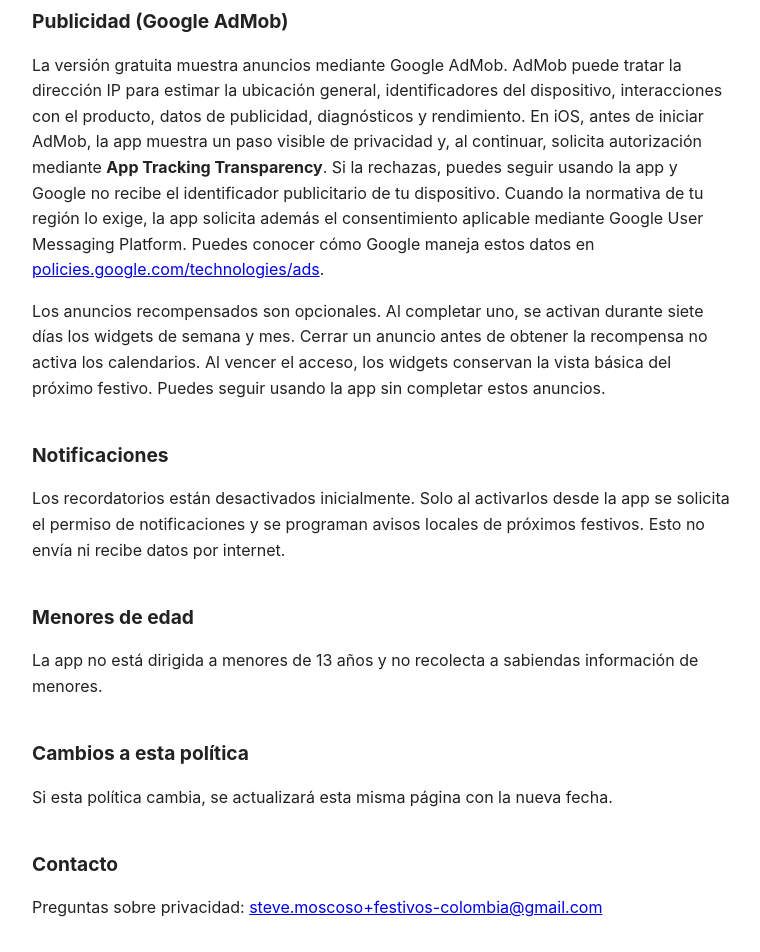
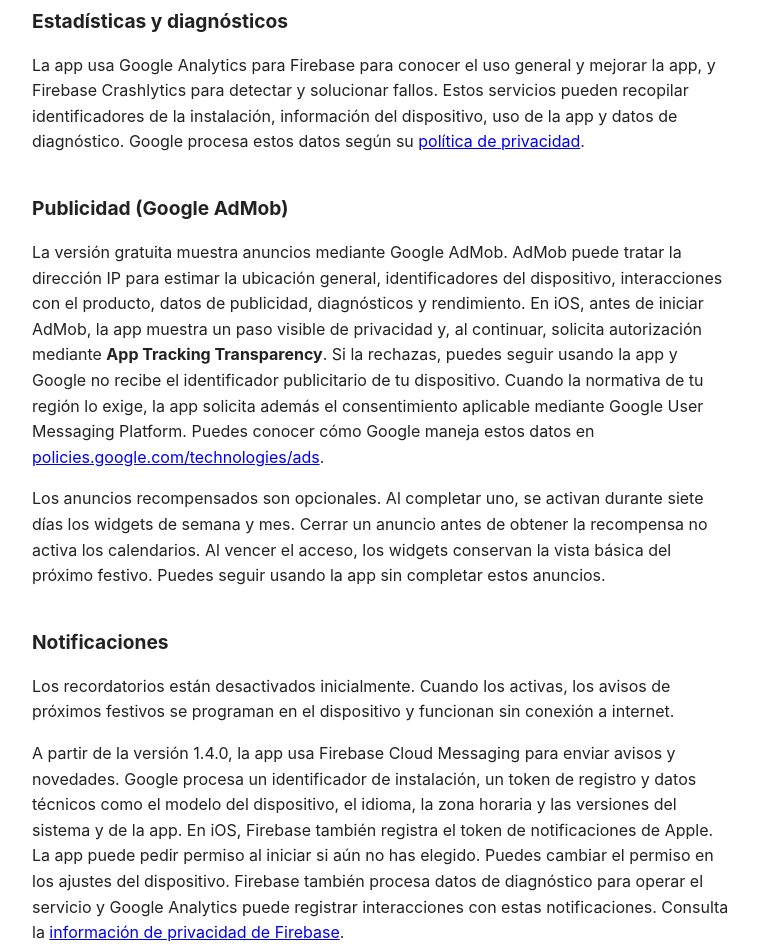
Before and after one commit to steveazul87/app-privacy, a plain HTML site: page festivos-colombia/index.html in a window 1280 px wide. Shown: the part 640-1592 px from the top of the page, without its empty margins (258-1018 px from the left). Drawn offline with Linux system fonts and the light colour scheme.

Commit message:
Document Festivos Colombia push notifications

```diff
--- a/festivos-colombia/index.html
+++ b/festivos-colombia/index.html
@@ -13,7 +13,7 @@
 </head>
 <body>
 <h1>Política de privacidad de Mis Festivos Colombia</h1>
-<p><em>Última actualización: 28 de octubre de 2026</em></p>
+<p><em>Última actualización: 27 de noviembre de 2026</em></p>
 
 <p>Mis Festivos Colombia es una aplicación gratuita para Android e iOS que muestra los días
 festivos oficiales de Colombia. Esta política explica qué datos se manejan al usar la app.</p>
@@ -32,6 +32,13 @@ vencimiento y un identificador local de la recompensa se guardan en un espacio c
 exclusivamente entre la app y sus widgets. No enviamos estos datos a servidores propios.
 El widget básico y el calendario dentro de la app no requieren esta activación.</p>
 
+<h2>Estadísticas y diagnósticos</h2>
+<p>La app usa Google Analytics para Firebase para conocer el uso general y mejorar la app,
+y Firebase Crashlytics para detectar y solucionar fallos. Estos servicios pueden recopilar
+identificadores de la instalación, información del dispositivo, uso de la app y datos de
+diagnóstico. Google procesa estos datos según su
+<a href="https://policies.google.com/privacy">política de privacidad</a>.</p>
+
 <h2>Publicidad (Google AdMob)</h2>
 <p>La versión gratuita muestra anuncios mediante Google AdMob. AdMob puede tratar la dirección
 IP para estimar la ubicación general, identificadores del dispositivo, interacciones con el
@@ -49,9 +56,17 @@ los calendarios. Al vencer el acceso, los widgets conservan la vista básica del
 Puedes seguir usando la app sin completar estos anuncios.</p>
 
 <h2>Notificaciones</h2>
-<p>Los recordatorios están desactivados inicialmente. Solo al activarlos desde la app se solicita
-el permiso de notificaciones y se programan avisos locales de próximos festivos. Esto no envía
-ni recibe datos por internet.</p>
+<p>Los recordatorios están desactivados inicialmente. Cuando los activas, los avisos de próximos
+festivos se programan en el dispositivo y funcionan sin conexión a internet.</p>
+
+<p>A partir de la versión 1.4.0, la app usa Firebase Cloud Messaging para enviar avisos y
+novedades. Google procesa un identificador de instalación, un token de registro y datos técnicos
+como el modelo del dispositivo, el idioma, la zona horaria y las versiones del sistema y de la
+app. En iOS, Firebase también registra el token de notificaciones de Apple. La app puede pedir
+permiso al iniciar si aún no has elegido. Puedes cambiar el permiso en los ajustes del
+dispositivo. Firebase también procesa datos de diagnóstico para operar el servicio y Google
+Analytics puede registrar interacciones con estas notificaciones. Consulta
+la <a href="https://firebase.google.com/support/privacy">información de privacidad de Firebase</a>.</p>
 
 <h2>Menores de edad</h2>
 <p>La app no está dirigida a menores de 13 años y no recolecta a sabiendas información de
```
Also changed, not shown: festivos-colombia/support.html (+4 -4 lines).
